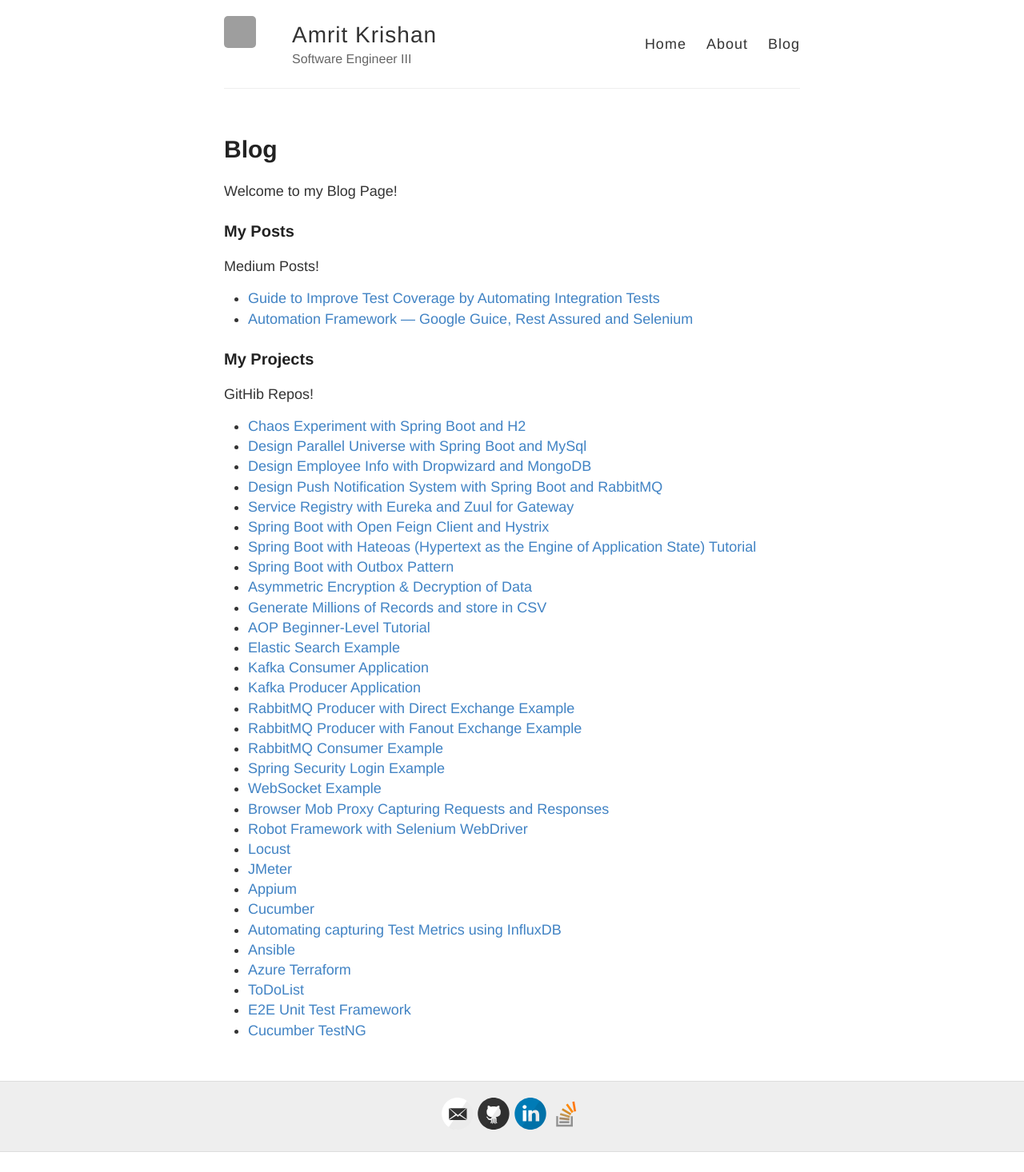
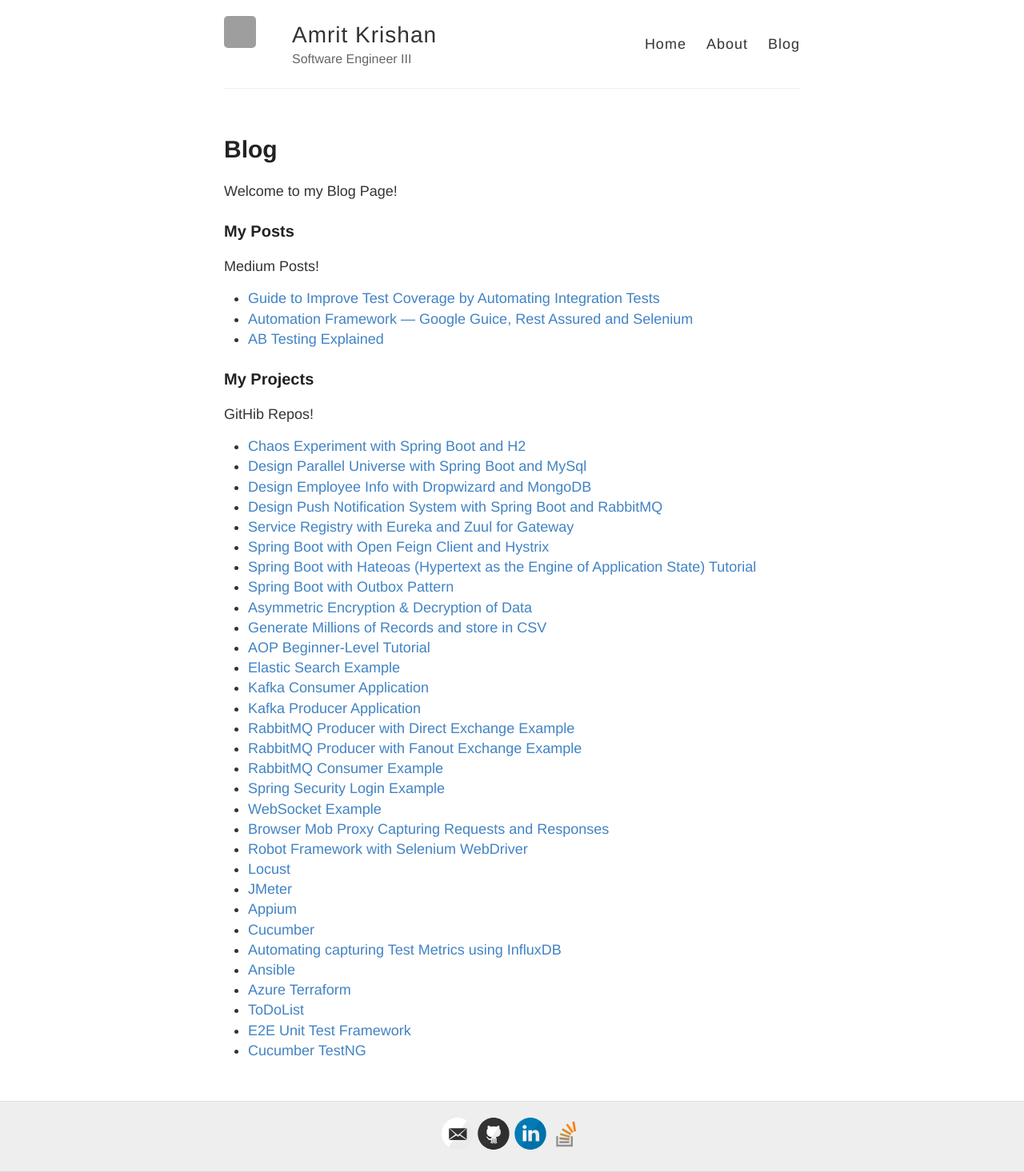
Before and after one commit to amritkrishan/amritkrishan.github.io, a Jekyll site: the page built from blog.md, in a window 1280 px wide. Shown: the whole page at 80% size. Built offline with Jekyll 4.4.1, drawn with Linux system fonts in a browser that asks for light colours; before the commit the page ends 1441 px from its top, so only the background shows below that; grey boxes are pictures that could not be loaded.

Commit message:
Update blog.md

```diff
--- a/blog.md
+++ b/blog.md
@@ -14,6 +14,7 @@ Medium Posts!
 	<li><a href="https://medium.com/@amkrishan/guide-to-improve-test-coverage-by-automating-integration-tests-f5e1cb8194bb">Guide to Improve Test Coverage by Automating Integration Tests
 </a></li>
 	<li><a href="https://medium.com/@amkrishan/automation-framework-google-guice-rest-assured-and-selenium-66fd171df341">Automation Framework — Google Guice, Rest Assured and Selenium</a></li>
+        <li><a href="https://link.medium.com/qNd7YL9Fqcb">AB Testing Explained</a></li>
 </ul>
 
 ### My Projects
```
